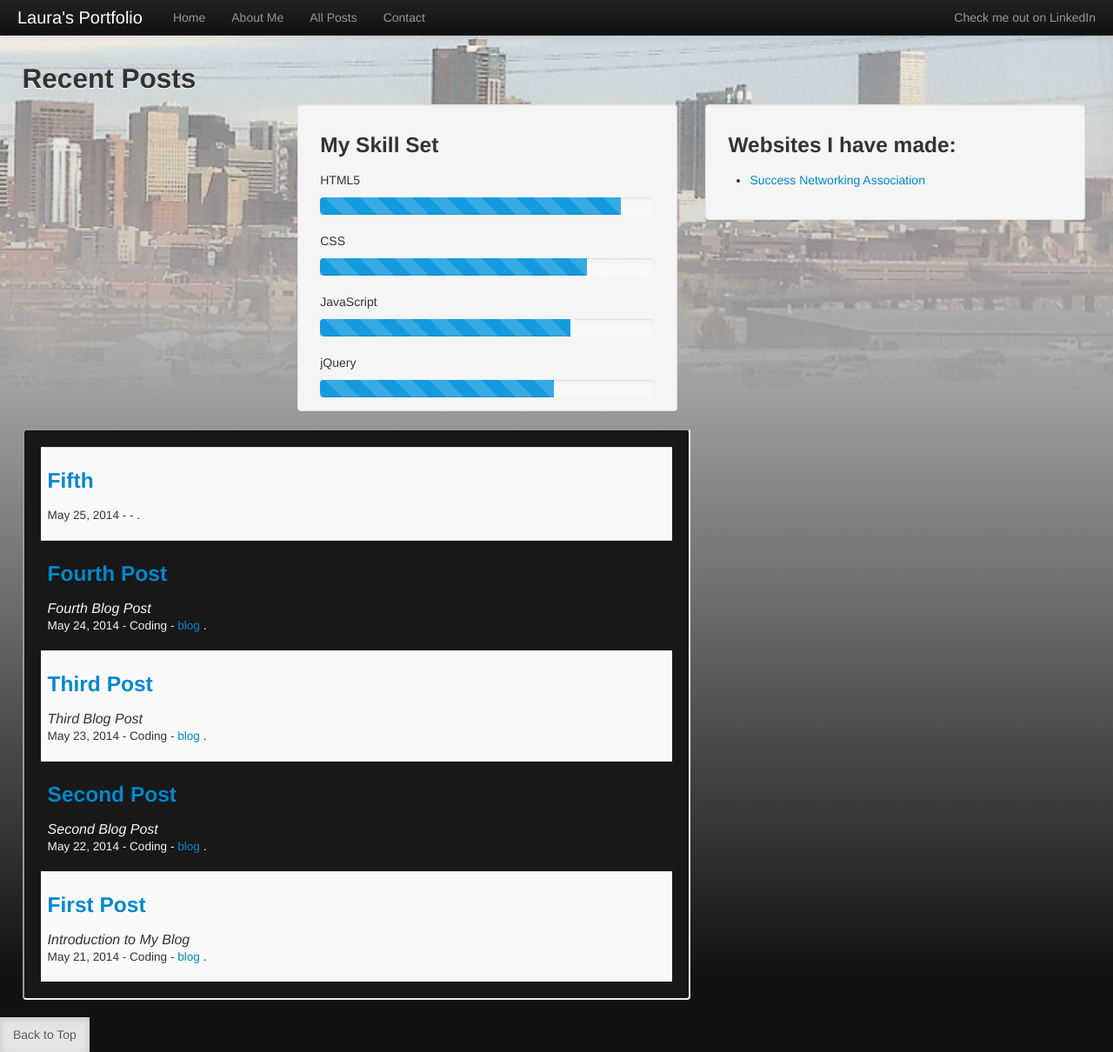
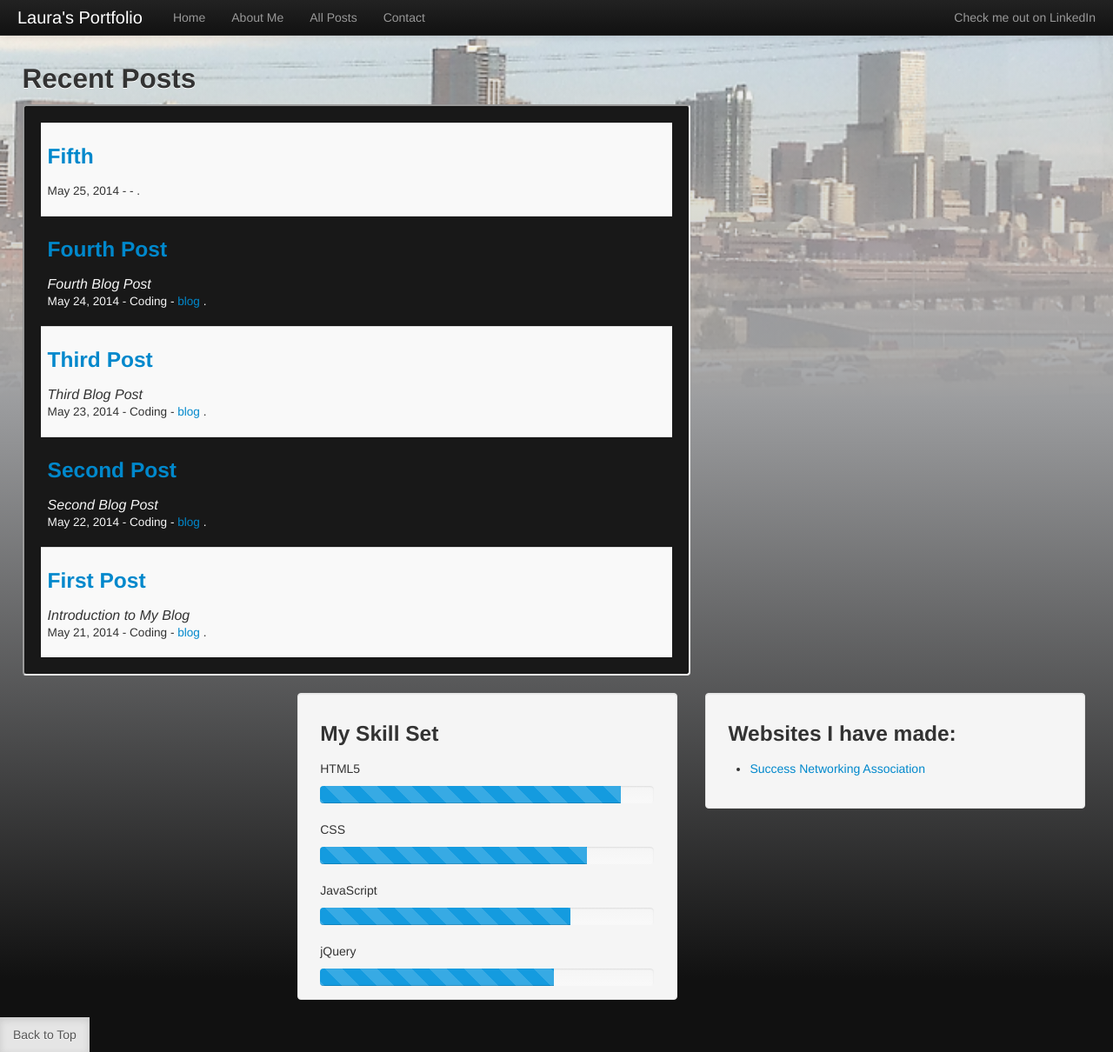
Before and after one commit to LauraR6561/Laurar6561.github.io, a Jekyll site: the page built from index.html, in a window 1280 px wide and 1210 px high. Shown: the whole window at 87% size. Built offline with Jekyll 4.4.1, drawn with Linux system fonts in a browser that asks for light colours; Markdown is read by kramdown in place of the engine named in the settings; part of the change alters nothing that is shown.

Commit message:
css change

```diff
--- a/index.html
+++ b/index.html
@@ -3,9 +3,6 @@ layout: layout
 title: "Laura Rutz"
 ---
 <h2>Recent Posts</h2>
-   {% include websites.html %}
-
-   {% include skills.html %}
 <table class="table table-striped well" style="max-height:400px; overflow:auto;">
     <tbody>
     {% for post in site.posts %}
@@ -29,3 +26,8 @@ title: "Laura Rutz"
     {% endfor %}
     </tbody>
 </table>
+
+
+   {% include websites.html %}
+
+   {% include skills.html %}
```
